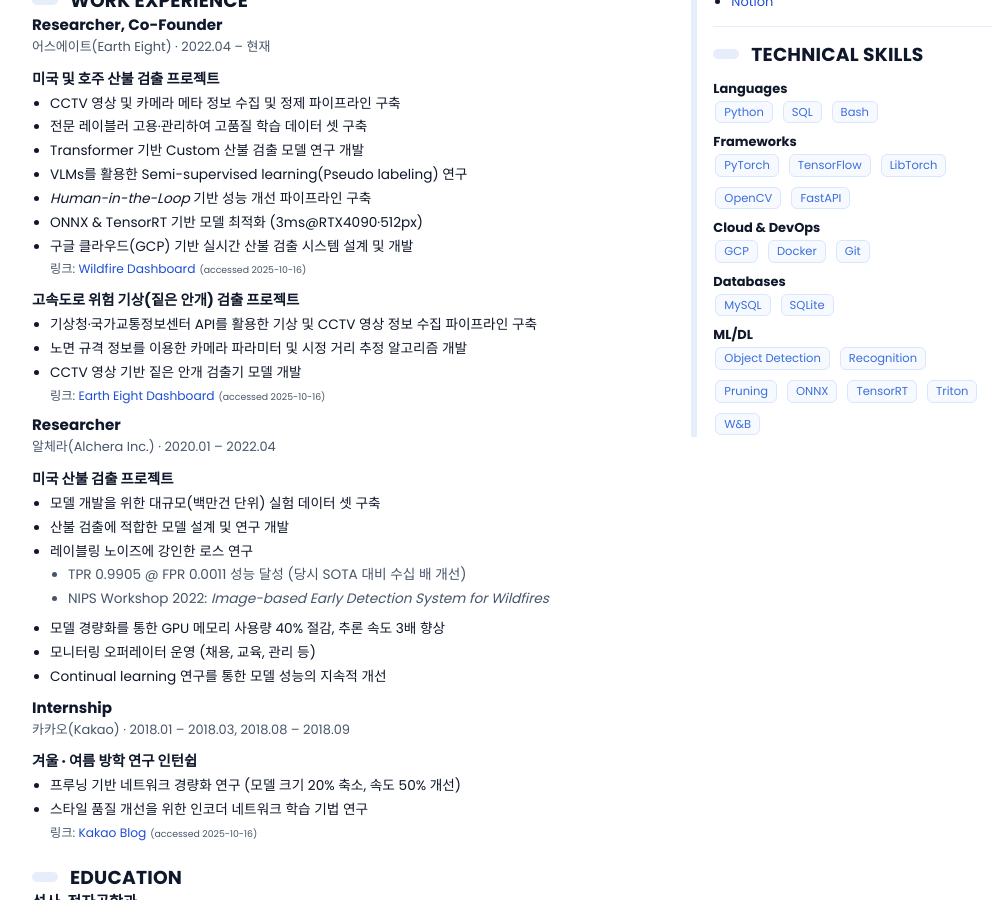
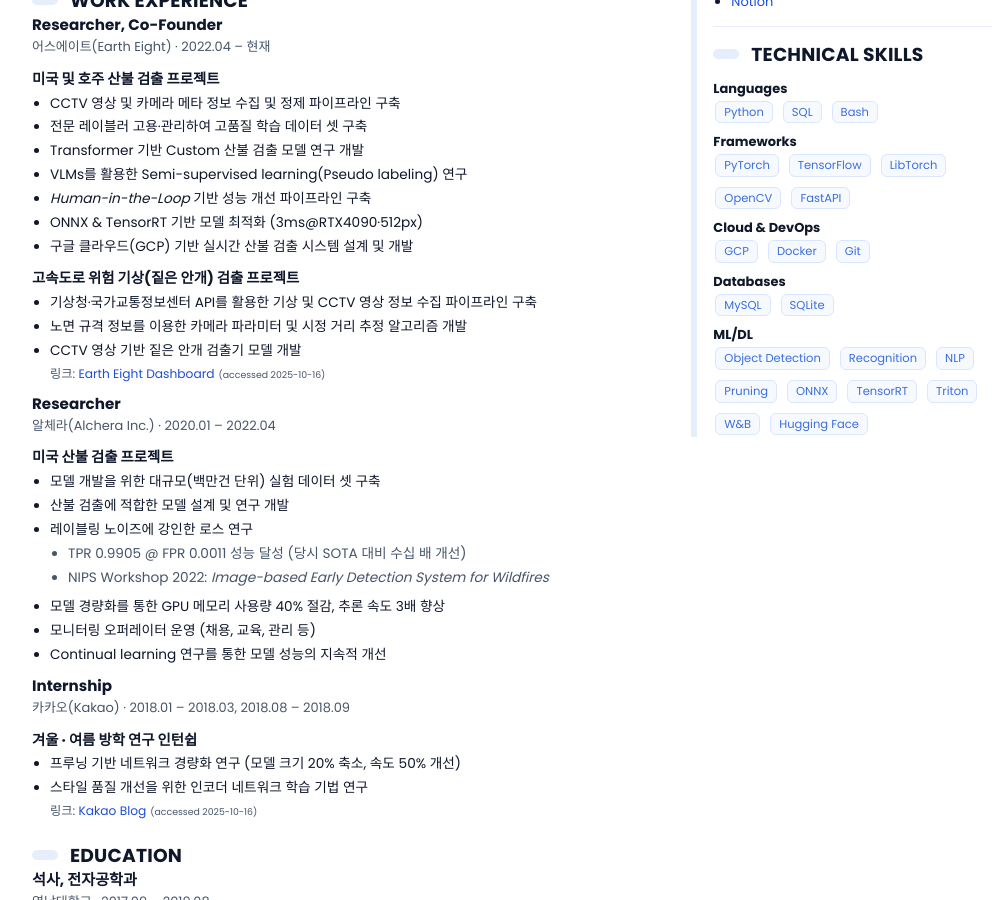
Before and after one commit to tyui592/tyui592.github.io, a Jekyll site: the page resume.html, which Jekyll copies as it is, in a window 1280 px wide and 900 px high, scrolled down 393 px. Shown: the whole window, without its empty margins (128-1136 px from the left). Built offline with Jekyll 4.4.1, drawn with Linux system fonts in a browser that asks for light colours.

Commit message:
remove wildfire demo link

```diff
--- a/resume.html
+++ b/resume.html
@@ -64,7 +64,7 @@
                 <li><em>Human-in-the-Loop</em> 기반 성능 개선 파이프라인 구축</li>
                 <li>ONNX & TensorRT 기반 모델 최적화 (3ms@RTX4090·512px)</li>
                 <li>구글 클라우드(GCP) 기반 실시간 산불 검출 시스템 설계 및 개발</li>
-                <div class="small">링크: <a href="https://wildfire-map-zmw2uzqbjq-uc.a.run.app/" target="_blank">Wildfire Dashboard</a><span class="access-date">(accessed 2025-10-16)</span></div>
+                <!-- <div class="small">링크: <a href="https://wildfire-map-zmw2uzqbjq-uc.a.run.app/" target="_blank">Wildfire Dashboard</a><span class="access-date">(accessed 2025-10-16)</span></div> -->
               </ul>
             </div>
             <!-- 프로젝트 단위로 구분 -->
@@ -213,11 +213,13 @@
             <div class="skill-cols">
               <span class="tag">Object Detection</span>
               <span class="tag">Recognition</span>
+              <span class="tag">NLP</span>
               <span class="tag">Pruning</span>
               <span class="tag">ONNX</span>
               <span class="tag">TensorRT</span>
               <span class="tag">Triton</span>
               <span class="tag">W&B</span>
+              <span class="tag">Hugging Face</span>
             </div>
 
           </div>
```
